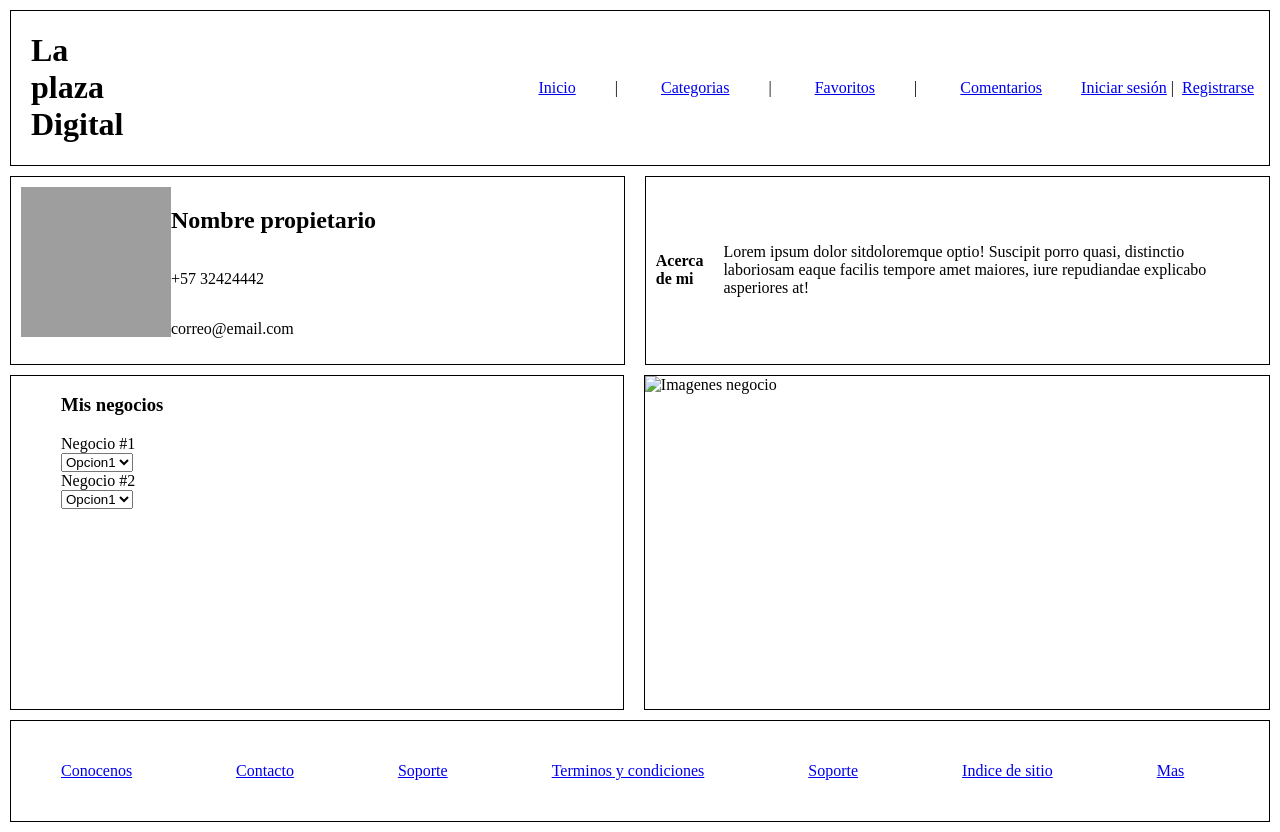
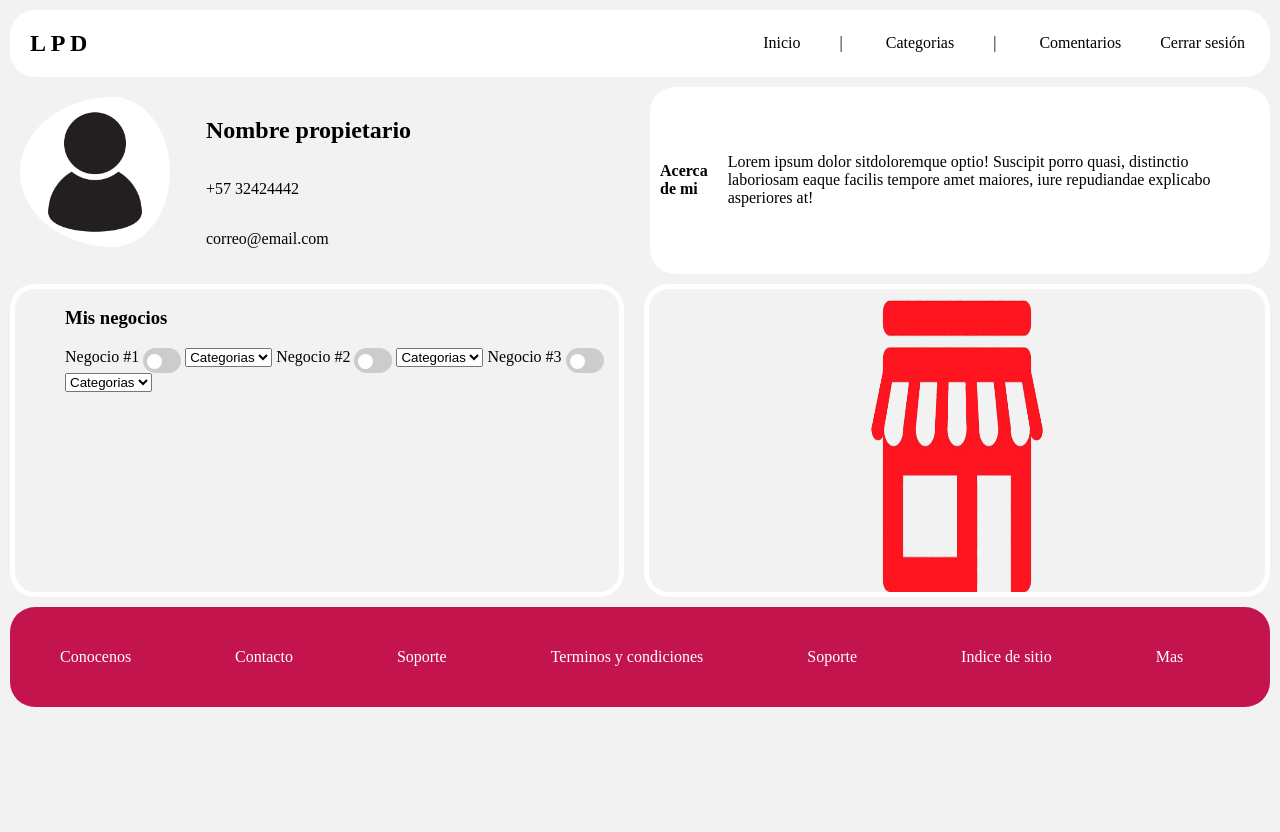
Before and after one commit to JhonGG69/JhonGG69.github.io, a PHP site: page /api/config/src/perfilPropietario.html in a window 1280 px wide. After the commit the page ends 707 px from the top, so only its background shows below. Run offline with PHP 8.4, Linux system fonts and the light colour scheme; grey boxes are pictures that could not be loaded.

Commit message:
Cambios nombres css

```diff
--- a/api/config/src/perfilPropietario.html
+++ b/api/config/src/perfilPropietario.html
@@ -4,30 +4,24 @@
     <meta charset="UTF-8">
     <meta name="viewport" content="width=device-width, initial-scale=1.0">
     <title>PerfilP</title>
-    <link rel="stylesheet" href="../../../StylePP.css">
+    <link rel="stylesheet" href="/css/StylePP.css">
 </head>
 <body>
     <header class="header">
             <div class="header_tittle">
-                <h1>
-                    <div>La</div>
-                    <div>plaza</div>
-                    <div>Digital</div>
-                </h1>
+                <h2>L P D</h2>
             </div>
             <nav class="header_links">
                 <a class="itemlink" href="#">Inicio</a> |&nbsp;
                 <a class="itemlink" href="#">Categorias</a> |&nbsp;
-                <a class="itemlink" href="#">Favoritos</a> |&nbsp;
-                <a class="itemlink" href="#">Comentarios</a>
-                <a  class="headerlink_login" href="#">Iniciar sesión</a> |&nbsp;
-                <a class="headerlink_register" href="#">Registrarse</a>
+                <a class="itemlink" href="/api/config/src/Comentarios.html">Comentarios</a>
+                <a class="headerlink_register" href="/index.html">Cerrar sesión</a>
             </nav>
     </header>
 
     <div class="flexbox">
         <div class="flex-item_profile">
-            <img class="div_profileimg" src="../src/Img/Profile.jpg" title="Profile img" alt="Imagen de perfil">
+            <img class="div_profileimg" src="/imgs/Profile.jpg"Profile img" alt="Imagen de perfil">
             <div class="profile-info">
                 <h2>Nombre propietario</h2>
                 <p class="phone_number">+57 32424442</p>
@@ -44,22 +38,44 @@
         <div class="business">
             <h3>Mis negocios</h3>
                 <label for="Opcion">Negocio #1</label>
-                    <select name="Opciones" id="Opciones">
-                        <option value="Opcion 1">Opcion1</option>
-                        <option value="Opcion 2">Opcion2</option>
-                        <option value="Opcion 3">Opcion3</option>
-                        <option value="Opcion 4">Opcion4</option>
+                    <label class="switch">
+                        <input type="checkbox" id="toggleSwitch">
+                            <span class="slider"></span>
+                    </label>
+                        <select class="opciones" name="Opciones" id="Opciones" aria-placeholder="Categorias">
+                            <option value="" disabled selected>Categorias</option>
+                            <option value="Opcion 1">Tecnologia</option>
+                            <option value="Opcion 2">Alimentos</option>
+                            <option value="Opcion 3">Moda</option>
+                            <option value="Opcion 4">Belleza</option>
                     </select>
             <label for="Opcion2">Negocio #2</label>
-                <select name="opciones2" id="Opciones2">
-                    <option value="Opcion 1">Opcion1</option>
-                    <option value="Opcion 2">Opcion2</option>
-                    <option value="Opcion 3">Opcion3</option>
-                    <option value="Opcion 4">Opcion4</option>
+                <label class="switch">
+                    <input type="checkbox" id="toggleSwitch">
+                        <span class="slider"></span>
+                </label>
+                <select  class="opciones" name="opciones2" id="Opciones2">
+                    <option value="" disabled selected>Categorias</option>
+                    <option value="Opcion 1">Tecnologia</option>
+                    <option value="Opcion 2">Alimentos</option>
+                    <option value="Opcion 3">Moda</option>
+                    <option value="Opcion 4">Belleza</option>
+                </select>
+                <label for="Opcion3">Negocio #3</label>
+                    <label class="switch">
+                        <input type="checkbox" id="toggleSwitch">
+                            <span class="slider"></span>
+                    </label>
+                <select class="opciones" name="opciones3" id="Opciones3">
+                    <option value="" disabled selected>Categorias</option>
+                    <option value="Opcion 1">Tecnologia</option>
+                    <option value="Opcion 2">Alimentos</option>
+                    <option value="Opcion 3">Moda</option>
+                    <option value="Opcion 4">Belleza</option>
                 </select>
         </div>
             <div class="business_img">
-            <img src="" alt="Imagenes negocio">
+            <img src="/imgs/negocio.png" alt="Imagenes negocio">
             </div>
     </div>
     <footer class="footer">
--- a/css/Registro_Negocio.css
+++ b/css/Registro_Negocio.css
@@ -121,11 +121,8 @@ header h1 {
   }
   .links a{
     text-decoration: none;
-
-
     border-radius: 30px;
     color:white;
-
   }
 .links a:hover{
 
--- a/css/StylePP.css
+++ b/css/StylePP.css
@@ -1,17 +1,24 @@
 body{
     margin:0;
     box-sizing: border-box;
+    background: #f3f2f2;
 }
-/* ---- Header section --- */
+
 .header{
     display: flex;
     background: white;
     margin: 10px;
-    border-width: 1px;
-    border-color: black;
-    border-style: solid;
     justify-content: space-between;
     align-items: center;
+}
+
+.header{
+    display: flex;
+    background: white;
+    margin: 10px;
+    justify-content: space-between;
+    align-items: center;
+    border-radius: 25px;
 }
 
 .header_tittle{
@@ -23,45 +30,115 @@ body{
 .itemlink{
     padding-right: 35px;
     padding-left: 35px;
+    text-decoration: none;
+    color: black;
+}
+
+.itemlink:hover{
+    text-decoration: underline;
+}
+
+.headerlink_login{
+    text-decoration: none;
+    color: black;
+}
+
+/* styles.css */
+.switch {
+    position: relative;
+    display: inline-block;
+    width:38px;
+    height: 25px;
+}
+
+.switch input {
+    opacity: 0;
+    width: 0;
+    height: 0;
+}
+
+.slider {
+    position: absolute;
+    cursor: pointer;
+    top: 0;
+    left: 0;
+    right: 0;
+    bottom: 0;
+    background-color: #ccc;
+    transition: .4s;
+    border-radius: 34px;
+}
+
+.slider:before {
+    position: absolute;
+    content: "";
+    height: 15px;
+    width: 15px;
+    left: 4px;
+    bottom: 4px;
+    background-color: white;
+    transition: .4s;
+    border-radius: 50%;
+}
+
+input:checked + .slider {
+    background-color: green;
+}
+
+input:checked + .slider:before {
+    transform: translateX(16px);
+}
+
+.opciones{
+    display:inline;
+}
+
+
+.headerlink_login:hover{
+    text-decoration: underline;
 }
 
 .headerlink_register{
-padding-right: 15px ;
+    padding-right: 25px ;
+    color: black;
+    text-decoration: none;
+}
+
+.headerlink_register:hover{
+    text-decoration: underline;
 }
 
 .flexbox {
     display: flex;
     margin: 10px;
-    background-color: white;
     gap: 20px;
+    background: #f3f2f2;
+    border-radius: 25px;
 }
 
 .flex-item_profile {
     margin: 0;
     width: 100%;
     display: flex;
-    background-color: white;
-    border: 1px solid black;
     padding: 10px;
-    box-sizing: border-box;
+    border-radius: 25px;
 }
 .flex-item{
     margin: 0;
     width: 100%;
     display: flex;
     align-items: center;
-    background-color: white;
-    border: 1px solid black;
     padding: 10px;
     gap: 20px;
+    background: white;
+    border-radius: 25px;
 }
 
 .div_profileimg {
-    max-width: 150px;
-    min-width: 150px;
-    min-height: 150px;
-    max-height: 150px;
-    height: auto;
+    border-radius: 50%;
+    padding-right: 6%;
+    width: 150px;
+    height: 150px;
 }
 
 .profile-info {
@@ -71,14 +148,13 @@ padding-right: 15px ;
 }
 
 .business{
-    background: white;
     width: 600px;
     margin-left: 10px;
     padding: 0px 0px 200px 50px;
-    border-width: 1px;
-    border-color: black;
-    border-style: solid;
+    border: 5px white solid;
+    border-radius: 25px;
 }
+
 .business{
     flex-direction: column;
     gap: 200px;
@@ -87,9 +163,7 @@ padding-right: 15px ;
 .mybusiness {
     display: flex;
     margin: 10px;
-    background-color: white;
     gap: 20px;
-
 }
 .business{
     width: 90%;
@@ -98,28 +172,36 @@ padding-right: 15px ;
 
 .business_img {
     width: 100%;
-    border: 1px black solid;
+    border: 5px white solid;
     display: flex;
-    gap: 20px;
+    border-radius: 25px;
+}
+
+.business_img img{
+    width: 50%;
+    padding-left: 25%;
 }
 
 .footer{
     display: flex;
     height: 100px;
-    background: white;
+    background: #c4144e;
     margin: 10px;
-    border-width: 1px;
-    border-color: black;
-    border-style: solid;
     justify-content: space-between;
     align-items: center;
+    border-radius:25px ;
+
+}
+.footer a{
+    color: white;
+    margin-left: 50px;
+    margin-right: 50px;
+    text-decoration: none;
 }
 
-.footer a{
-    margin-left: 50px;
-    margin-right: 50px;
+.footer a:hover{
+    text-decoration: underline;
 }
-
 select{
     display: block;
 }
```
Also changed, not shown: api/config/src/Categorias.html (+26 -23 lines), css/styleCategorias.css (+55 -49 lines), css/styleComprador.css (deleted, +0 -195 lines), api/config/src/imgs/Stats.png (deleted), api/config/src/imgs/negocio.png (deleted), api/config/src/imgs/producto.png (deleted), api/config/src/imgs/productos 2.png (deleted).
